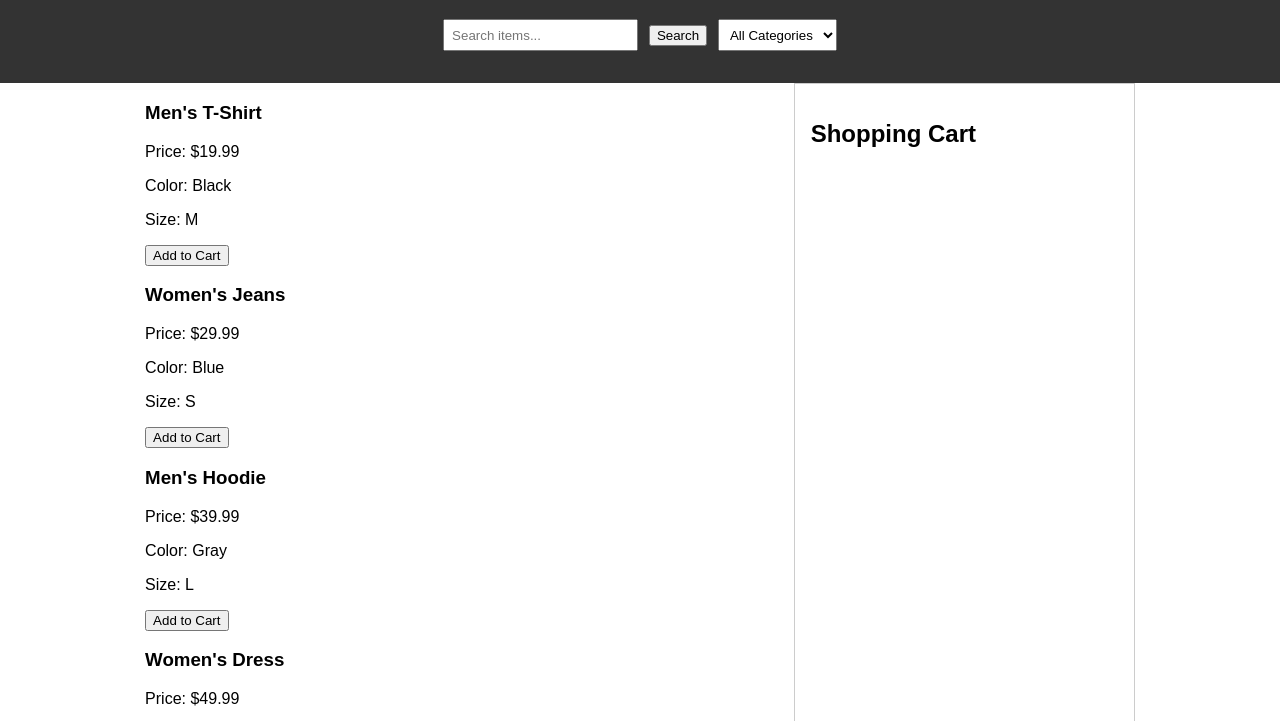
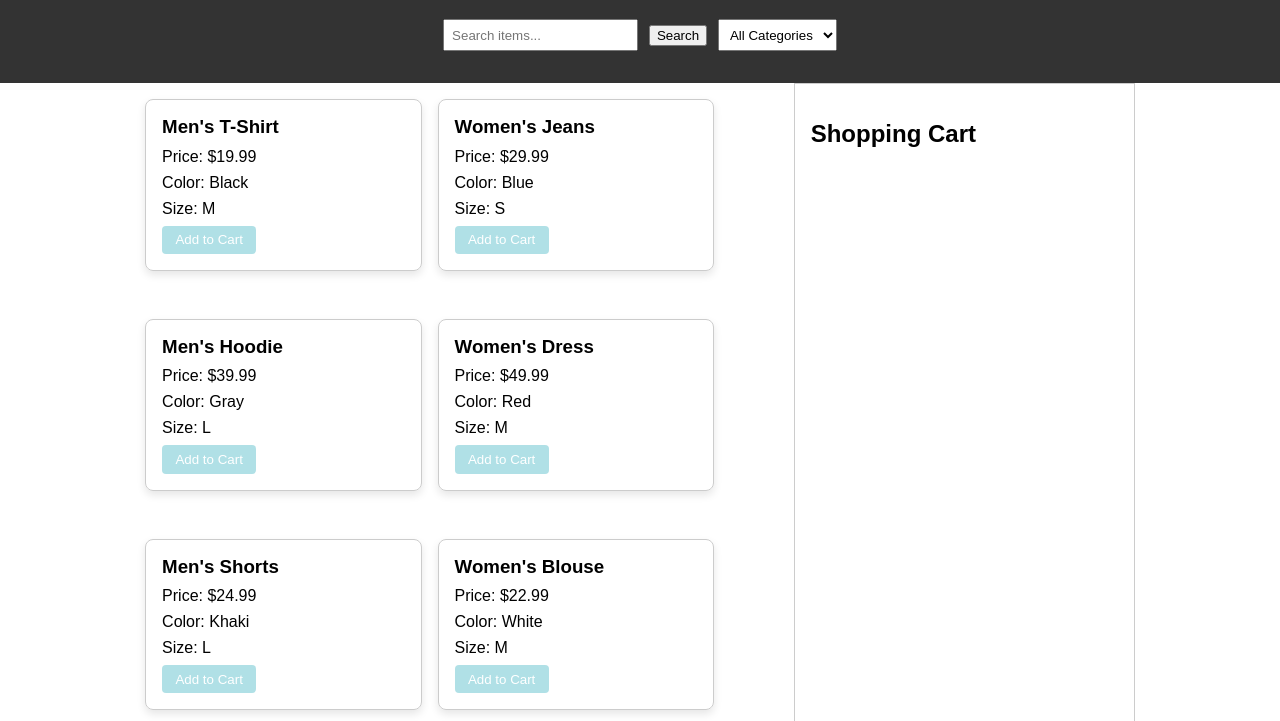
Before and after one commit to shenoac/clothing-store-inventory, a website: page index.html in a window 1280 px wide. Shown: the part 77-798 px from the top of the page. Drawn offline with Linux system fonts and the light colour scheme.

Commit message:
add inventory cards

```diff
--- a/css/styles.css
+++ b/css/styles.css
@@ -32,12 +32,40 @@ main {
 
 #inventoryDisplay {
     width: 60%;
+    display: flex;
+    flex-wrap: wrap;
+    gap: 1em;
 }
 
 .inventory-item {
     border: 1px solid #ccc;
+    border-radius: 8px;
     padding: 1em;
     margin: 1em 0;
+    box-shadow: 0 4px 8px rgba(0, 0, 0, 0.1);
+    width: 45%;
+    box-sizing: border-box;
+}
+
+.inventory-item h3 {
+    margin: 0 0 0.5em 0;
+}
+
+.inventory-item p {
+    margin: 0.5em 0;
+}
+
+.inventory-item button {
+    background-color: powderblue;
+    color: white;
+    border: none;
+    padding: 0.5em 1em;
+    cursor: pointer;
+    border-radius: 4px;
+}
+
+.inventory-item button:hover {
+    background-color: #0056b3;
 }
 
 #shoppingCart {
@@ -50,3 +78,8 @@ main {
     list-style-type: none;
     padding: 0;
 }
+
+.cart-item {
+    padding: 0.5em 0;
+    border-bottom: 1px solid #ccc;
+}
--- a/js/main.js
+++ b/js/main.js
@@ -106,3 +106,21 @@ function setupSearchAndFilter(items) {
     searchButton.addEventListener('click', filterItems);
     categorySelect.addEventListener('change', filterItems);
 }
+
+function displayItems(items) {
+    const itemsContainer = document.getElementById('inventoryDisplay');
+    itemsContainer.innerHTML = '';
+    items.forEach(item => {
+        const itemDiv = document.createElement('div');
+        itemDiv.className = 'inventory-item';
+        itemDiv.innerHTML = `
+            <h3>${item.name}</h3>
+            <p>Price: $${item.price}</p>
+            <p>Color: ${item.color}</p>
+            <p>Size: ${item.size}</p>
+            <button class="add-to-cart" data-name="${item.name}">Add to Cart</button>
+        `;
+        itemsContainer.appendChild(itemDiv);
+    });
+    addCartFunctionality(items);
+}
```
